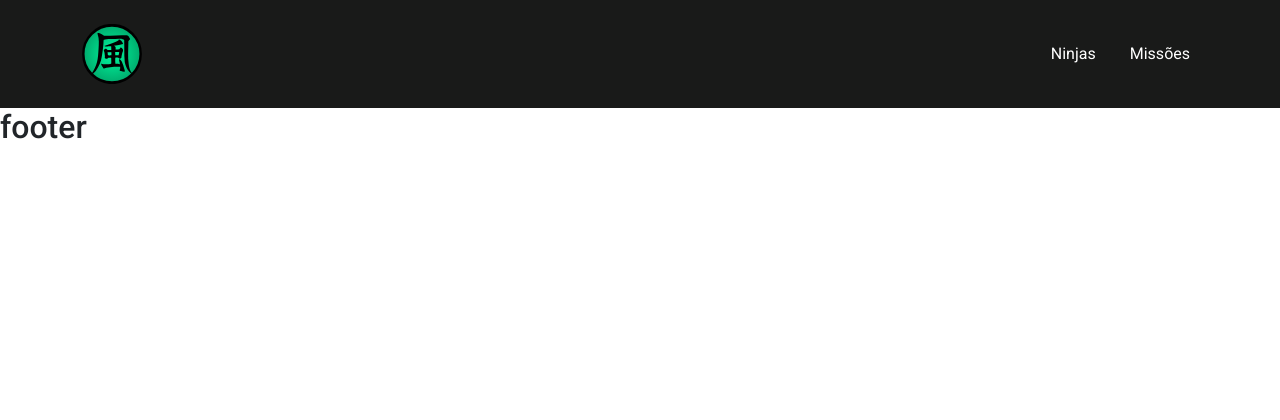
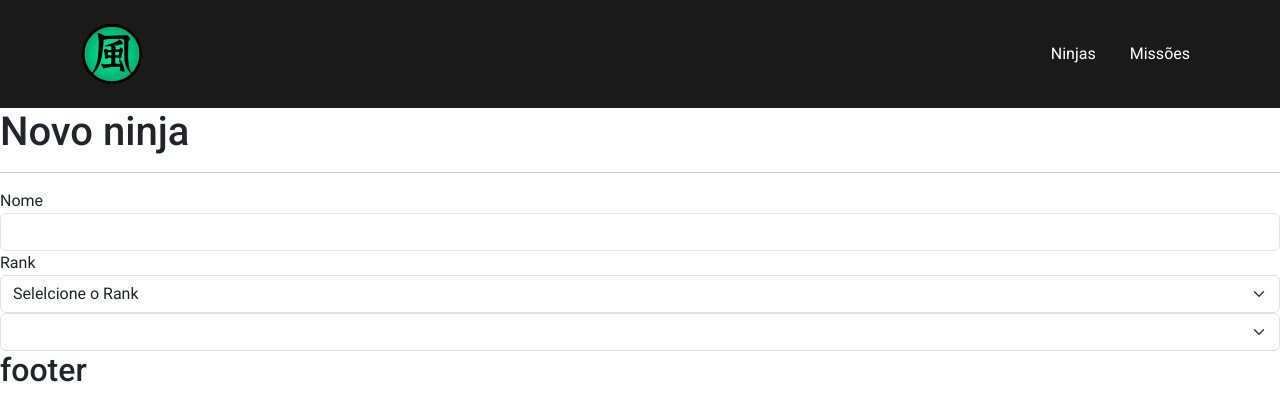
Before and after one commit to AdrielMarx/Aldeia-front, a React (Vite) app in the folder Aldeia/: page /ninjas/novo in a window 1280 px wide. Shown: the top 420 px of the page. Built offline with nearby package versions, Linux system fonts and the light colour scheme.

Commit message:
iniciando trabalhos na página para adição de ninjas

```diff
--- a/Aldeia/src/App.jsx
+++ b/Aldeia/src/App.jsx
@@ -5,6 +5,7 @@ import NotFound from "./pages/NotFound";
 import Ninjas from "./pages/Ninjas";
 import Missoes from "./pages/Missoes";
 import Footer from "./components/Footer";
+import NovoNinja from "./pages/NovoNinja";
 
 function App() {
   return (
@@ -16,6 +17,7 @@ function App() {
           <Route path="*" element={<NotFound />}/>
           <Route path="/ninjas" element={<Ninjas />}/>
           <Route path="/missoes" element={<Missoes />}/>
+          <Route path="/ninjas/novo" element={<NovoNinja />}/>
         </Routes>
         <Footer />
       </BrowserRouter>
--- a/Aldeia/src/api/ninjas.js
+++ b/Aldeia/src/api/ninjas.js
@@ -8,7 +8,7 @@ export async function getNinjas() {
   return response.data
 }
 
-export async function addNinjas(data) {
+export async function addNinja(data) {
   const response = await axios.post("http://localhost:3000/ninjas", data)
 
   return response.data
--- a/Aldeia/src/pages/Ninjas.jsx
+++ b/Aldeia/src/pages/Ninjas.jsx
@@ -50,8 +50,8 @@ function Ninjas () {
         <tbody>
           {ninjas.map((ninja) => {
             return (
-              <tr key={ninja.id}>
-                <td><img src={ninja.imgURL} alt="Imagem do ninja" className="fotoNinja"/></td>
+              <tr key={ninja.id} >
+                  <td><img src={ninja.imgURL} alt="Imagem do ninja" className="fotoNinja"/></td>
                 <td>{ninja.nome}</td>
                 <td>{ninja.rank}</td>
                 <td>{ninja.aldeia}</td>
--- /dev/null
+++ b/Aldeia/src/pages/NovoNinja.jsx
@@ -0,0 +1,67 @@
+import { useForm } from "react-hook-form"
+import { useNavigate } from "react-router-dom"
+import { addNinja } from "../api/ninjas"
+import toast from "react-hot-toast"
+
+
+function NovoNinja () {
+  const {
+    register,
+    handleSubmit,
+    formState: { errors },
+  } = useForm()
+
+  const navigate = useNavigate()
+
+  function salvarNinja(data) {
+    addNinja(data).then((res) => {
+      toast.success(resposta.message)
+      navigate("/ninjas")
+    }).catch((err) => {
+      toast.error(err.response.data.message)
+    })
+  }
+  return (
+    <main>
+      <h1>Novo ninja</h1>
+      <hr />
+      <div>
+        <label htmlFor="nome">Nome</label>
+        <input
+        type="text"
+        id="nome"
+        className="form-control"
+        {...register("nome", { required: true, maxLength: 200 })} />
+        {errors.nome && (
+          <small className="text-danger">O nome é inválido!</small>
+        )}
+      </div>
+      <div>
+        <label htmlFor="rank">Rank</label>
+        <select name="rank" id="rank" className="form-select"
+        {...register("rank", { required: true, valueAsNumber: true })}>
+          <option value="" selected disabled>Selelcione o Rank</option>
+          <option value="genin">Genin</option>
+          <option value="chunnin">Chunnin</option>
+          <option value="pJonnin">Primeiro Jonnin</option>
+          <option value="sJonnin">Segundo Jonnin</option>
+          <option value="anbu">ANBU</option>
+          <option value="sannin" >Sannin</option>
+        </select>
+        <select name="aldeia" id="aldeia"
+        className="form-select"
+        {...register("rank", { required: true, valueAsNumber: true })}>
+          <option value="folha">Aldeia da folha</option>
+          <option value="areia">Aldeia da areia</option>
+          <option value="folha">Aldeia da folha</option>
+          <option value="rocha">Aldeia da rocha</option>
+          <option value="nevoa">Aldeia da nevoa</option>
+          <option value="chuva">Aldeia da chuva</option>
+          <option value="outros">Outra</option>
+        </select>
+      </div>
+    </main>
+  )
+}
+
+export default NovoNinja
--- a/Aldeia/src/styles/NInjas.css
+++ b/Aldeia/src/styles/NInjas.css
@@ -3,3 +3,7 @@
   height: 100px;
   object-fit: cover;
 }
+
+.informacaoNinja {
+  height: 100px;
+}
```
